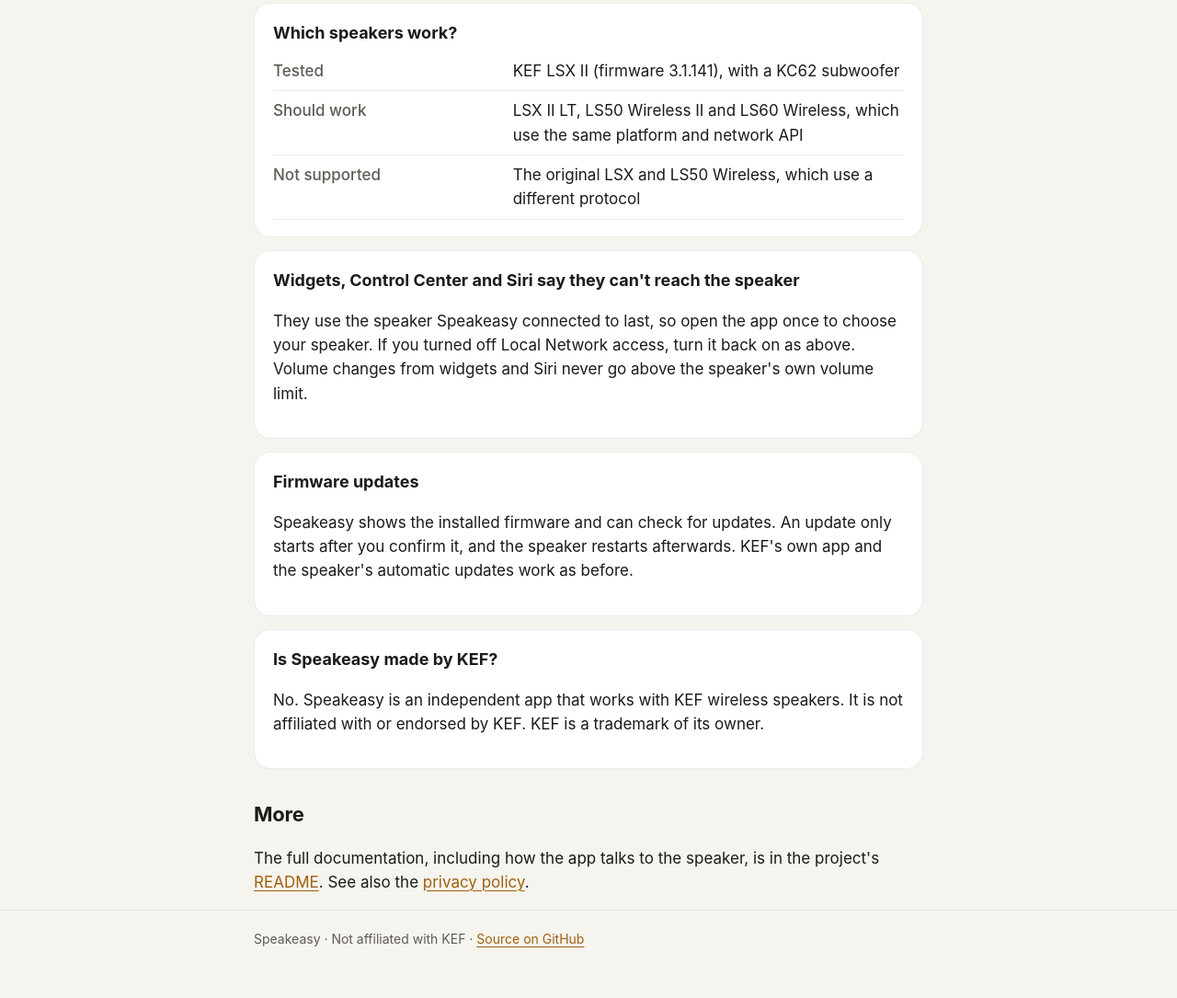
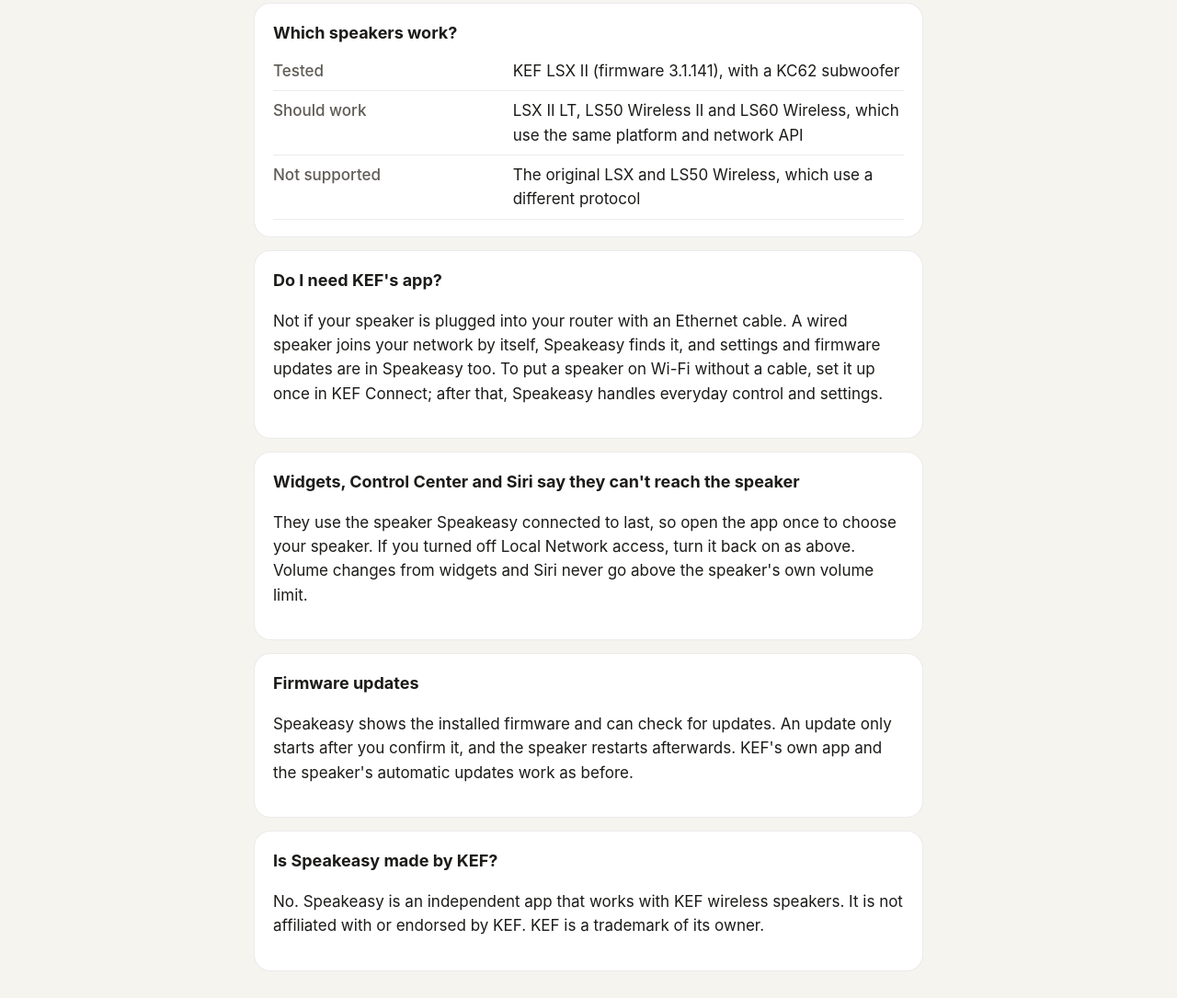
Before and after one commit to zalberico/kef-menubar, a plain HTML site: page docs/support/index.html in a window 1280 px wide. Shown: the part 930-2015 px from the top of the page at 92% size. Drawn offline with Linux system fonts and the light colour scheme.

Commit message:
Say KEF Connect isn't needed for a wired speaker (#12)
* Say KEF Connect isn't needed for a wired speaker

A speaker plugged into the router with Ethernet joins the network by itself,
with no setup in KEF Connect (checked on an LSX II), and Speakeasy covers its
settings and firmware updates. KEF Connect is now only needed to put a speaker
on Wi-Fi without a cable, for other network changes, and for streaming-service
browsing. Update the README FAQ and intro, and add the question to the support
page.

Co-Authored-By: Claude Opus 5.5 <noreply@anthropic.com>

* Reword the KEF Connect FAQ answer in the owner's words

Co-Authored-By: Claude Opus 5.5 <noreply@anthropic.com>

---------

Co-authored-by: Zach Alberico <441466+zalberico@users.noreply.github.com>
Co-authored-by: Claude Opus 5.5 <noreply@anthropic.com>

```diff
--- a/docs/support/index.html
+++ b/docs/support/index.html
@@ -57,6 +57,11 @@
     </div>
 
     <div class="card">
+      <h3>Do I need KEF's app?</h3>
+      <p>Not if your speaker is plugged into your router with an Ethernet cable. A wired speaker joins your network by itself, Speakeasy finds it, and settings and firmware updates are in Speakeasy too. To put a speaker on Wi-Fi without a cable, set it up once in KEF Connect; after that, Speakeasy handles everyday control and settings.</p>
+    </div>
+
+    <div class="card">
       <h3>Widgets, Control Center and Siri say they can't reach the speaker</h3>
       <p>They use the speaker Speakeasy connected to last, so open the app once to choose your speaker. If you turned off Local Network access, turn it back on as above. Volume changes from widgets and Siri never go above the speaker's own volume limit.</p>
     </div>
```
Also changed, not shown: 1 other file.
